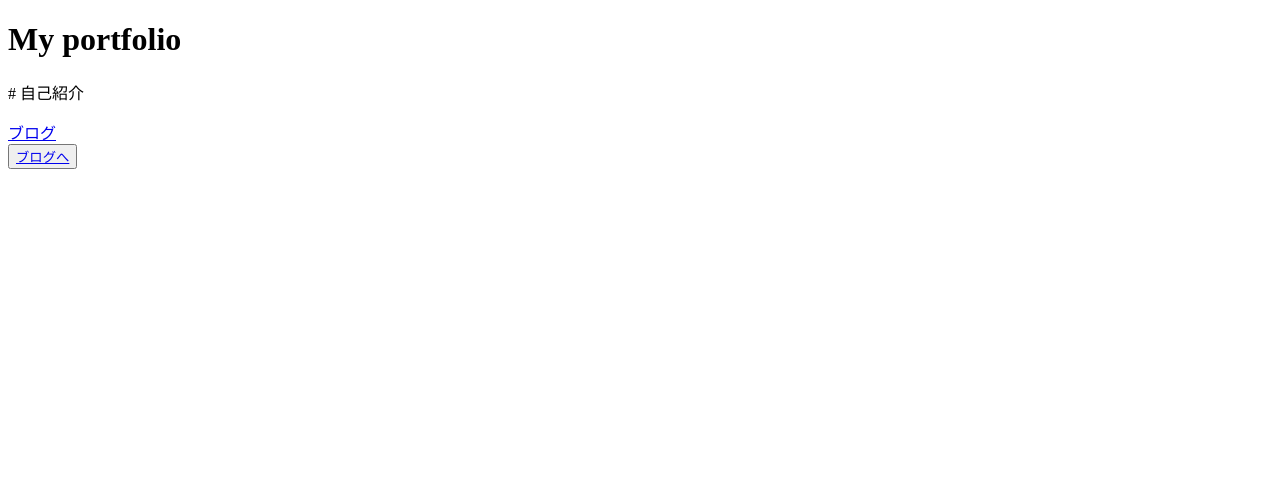
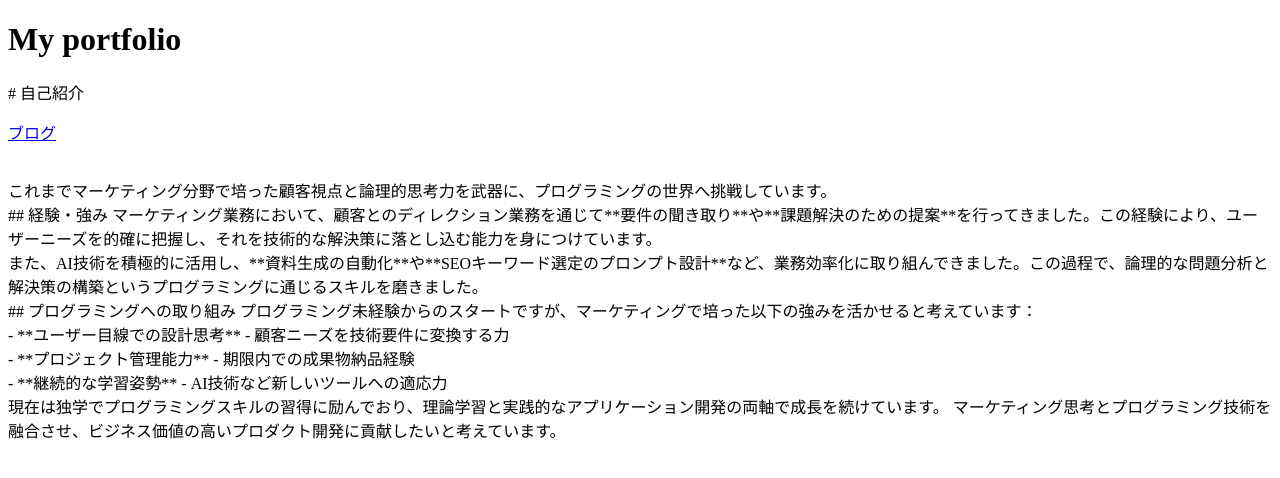
Before and after one commit to kimu0223/my-portfolio, a Next.js app: page / in a window 1280 px wide. Shown: the top 478 px of the page. Built offline with nearby package versions, Linux system fonts and the light colour scheme.

Commit message:
一旦保存

```diff
--- a/pages/index.tsx
+++ b/pages/index.tsx
@@ -18,13 +18,30 @@ function App() {
     return (
       <>
         <h1>My portfolio</h1>
-        <p># 自己紹介</p>
-        <a href="/bolg">ブログ</a>
-          <div>
-            <button>
-              <a href="/Blog">ブログへ</a>
-            </button>
-          </div>
+            <p># 自己紹介</p>
+            <a href="/bolg">ブログ</a>
+                <p>
+                    <br />
+                    これまでマーケティング分野で培った顧客視点と論理的思考力を武器に、プログラミングの世界へ挑戦しています。
+
+                    <br />## 経験・強み
+                    マーケティング業務において、顧客とのディレクション業務を通じて**要件の聞き取り**や**課題解決のための提案**を行ってきました。この経験により、ユーザーニーズを的確に把握し、それを技術的な解決策に落とし込む能力を身につけています。
+                    <br />
+                    また、AI技術を積極的に活用し、**資料生成の自動化**や**SEOキーワード選定のプロンプト設計**など、業務効率化に取り組んできました。この過程で、論理的な問題分析と解決策の構築というプログラミングに通じるスキルを磨きました。
+                    <br />
+                    ## プログラミングへの取り組み
+                    プログラミング未経験からのスタートですが、マーケティングで培った以下の強みを活かせると考えています：
+                    <br />
+                    - **ユーザー目線での設計思考** - 顧客ニーズを技術要件に変換する力
+                    <br />
+                    - **プロジェクト管理能力** - 期限内での成果物納品経験
+                    <br />
+                    - **継続的な学習姿勢** - AI技術など新しいツールへの適応力
+                    <br />
+                    現在は独学でプログラミングスキルの習得に励んでおり、理論学習と実践的なアプリケーション開発の両軸で成長を続けています。
+                    マーケティング思考とプログラミング技術を融合させ、ビジネス価値の高いプロダクト開発に貢献したいと考えています。
+                </p>
+
       </>
     );
   }
```
Also changed, not shown: src/pages/Blog.tsx (deleted, +0 -10 lines), src/pages/Home.tsx (deleted, +0 -36 lines), src/pages/_app.tsx (deleted, +0 -8 lines).
